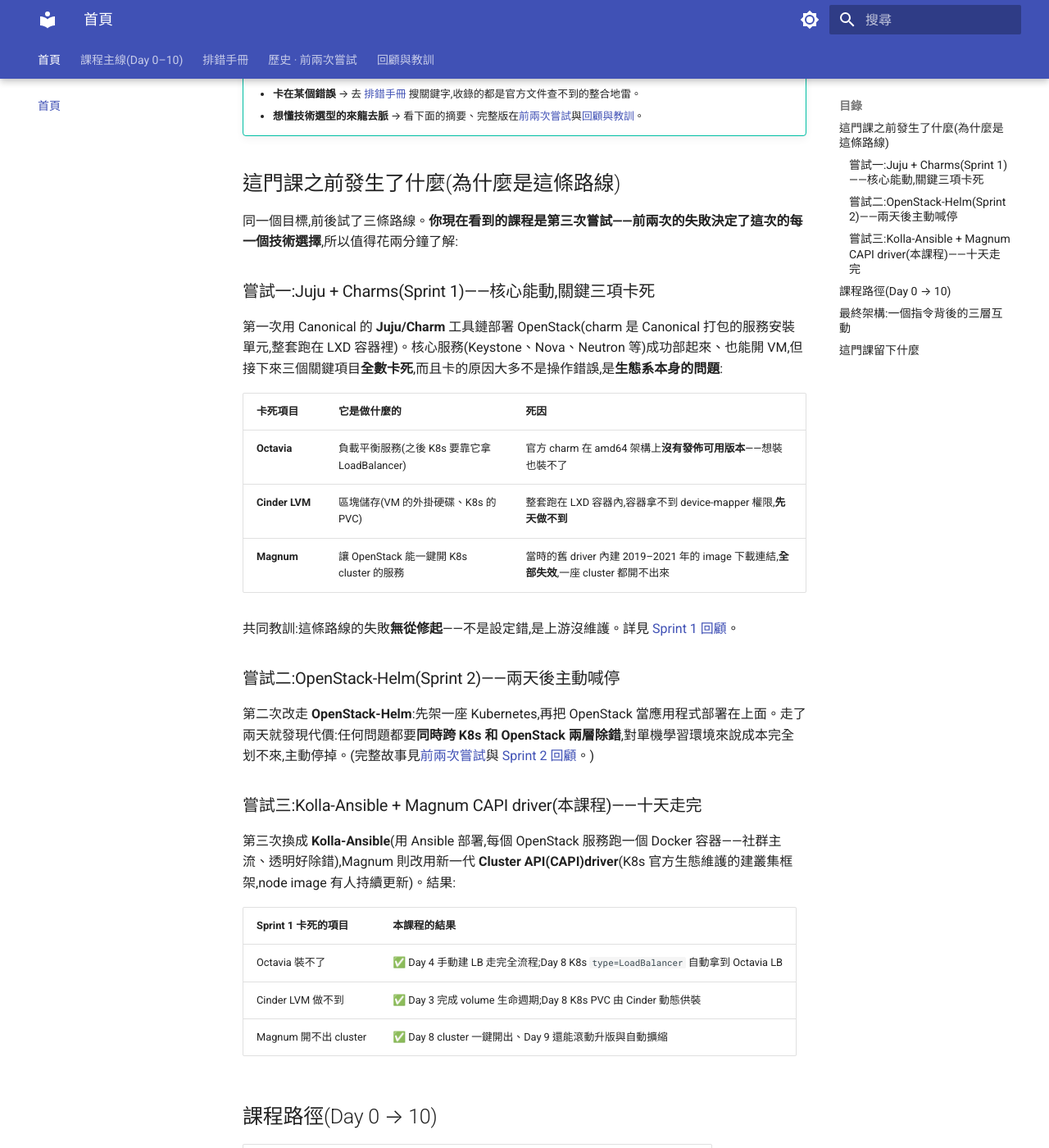
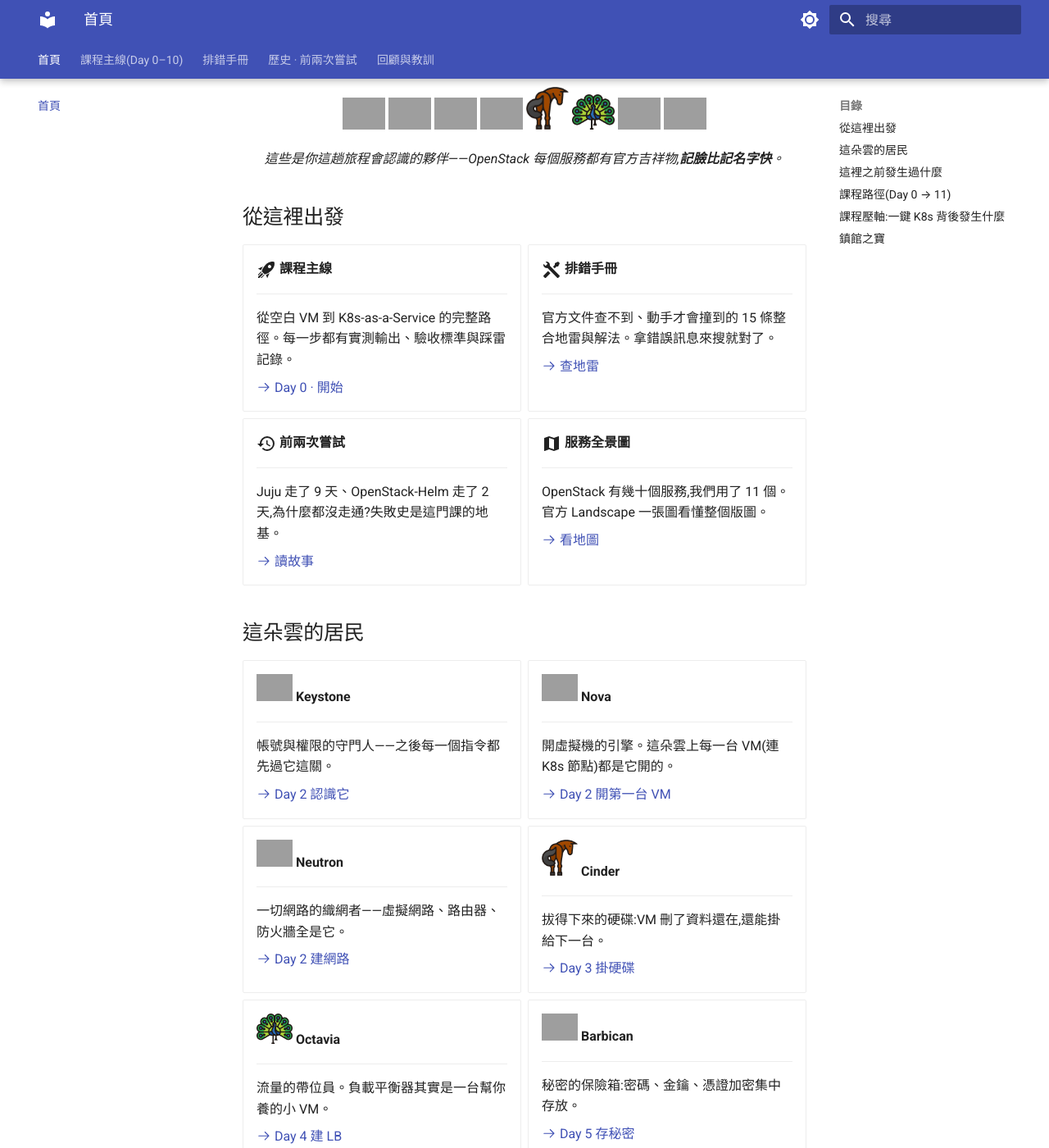
Before and after one commit to DeepWaveLab/OpenStackPracticing, an MkDocs documentation site: the page built from docs/index.md, in a window 1280 px wide and 1400 px high, scrolled down 405 px. Shown: the whole window at 82% size. Built offline with MkDocs 1.6.1 and Material for MkDocs 9.7.7, drawn with Linux system fonts in a browser that asks for light colours; some of the changed text lies outside the part shown; grey boxes are pictures that could not be loaded.

Commit message:
docs: redesign homepage with cloud-first hook, mascot parade, and service cards

````diff
--- a/docs/index.md
+++ b/docs/index.md
@@ -1,45 +1,149 @@
-# OpenStack 實作課程 —— 從一台雲端 VM 到 K8s-as-a-Service
+# 親手蓋一朵雲
 
-這是一門**十天的實作課程**:在 Azure 租一台 VM,用 **Kolla-Ansible** 把 OpenStack 私有雲從零部署起來,最後讓這朵雲能像公有雲一樣——使用者下一行指令,就自動開出一座能跑正式工作負載的 **Kubernetes cluster**(含 Load Balancer 與持久化儲存)。
+虛擬機、虛擬網路、雲端硬碟、負載平衡——公有雲的這些能力不是魔法,是一套叫 **OpenStack** 的開源軟體。AWS 那個層級的東西,**你可以自己蓋一朵**。
+
+這個網站帶你從 Azure 的一台空白 VM 開始,把一朵雲從零蓋起來。第二天,你就會對**自己的雲**下這個指令:
+
+```bash
+openstack server create --flavor m1.tiny --image cirros --network net1 vm-cirros
+```
+
+**你的雲,開出它的第一台虛擬機。**之後每一天再給它一個新能力:雲端硬碟、負載平衡、秘密保險箱、資源藍圖……直到最後一天,這朵雲甚至能像 AWS 的 EKS 一樣,[一行指令長出一整座 Kubernetes](runbook/sprint3-day8-e2e-workload-cluster.md)——那是課程壓軸,也是我們**失敗過兩次**才做到的事。
+
+<div style="text-align: center;" markdown>
+
+![Keystone](assets/mascots/keystone.png){ width="52" }
+![Glance](assets/mascots/glance.png){ width="52" }
+![Nova](assets/mascots/nova.png){ width="52" }
+![Neutron](assets/mascots/neutron.png){ width="52" }
+![Cinder](assets/mascots/cinder.png){ width="52" }
+![Octavia](assets/mascots/octavia.png){ width="52" }
+![Barbican](assets/mascots/barbican.png){ width="52" }
+![Magnum](assets/mascots/magnum.png){ width="52" }
+
+*這些是你這趟旅程會認識的夥伴——OpenStack 每個服務都有官方吉祥物,**記臉比記名字快**。*
+
+</div>
+
+## 從這裡出發
+
+<div class="grid cards" markdown>
+
+-   :material-rocket-launch:{ .lg .middle } __課程主線__
+
+    ---
+
+    從空白 VM 到 K8s-as-a-Service 的完整路徑。每一步都有實測輸出、驗收標準與踩雷記錄。
+
+    [:octicons-arrow-right-24: Day 0 · 開始](runbook/sprint3-day0-azure-vm.md)
+
+-   :material-tools:{ .lg .middle } __排錯手冊__
+
+    ---
+
+    官方文件查不到、動手才會撞到的 15 條整合地雷與解法。拿錯誤訊息來搜就對了。
+
+    [:octicons-arrow-right-24: 查地雷](solutions/README.md)
+
+-   :material-history:{ .lg .middle } __前兩次嘗試__
+
+    ---
+
+    Juju 走了 9 天、OpenStack-Helm 走了 2 天,為什麼都沒走通?失敗史是這門課的地基。
+
+    [:octicons-arrow-right-24: 讀故事](previous-attempts.md)
+
+-   :material-map:{ .lg .middle } __服務全景圖__
+
+    ---
+
+    OpenStack 有幾十個服務,我們用了 11 個。官方 Landscape 一張圖看懂整個版圖。
+
+    [:octicons-arrow-right-24: 看地圖](runbook/sprint3-day11-openstack-service-map.md)
+
+</div>
+
+## 這朵雲的居民
+
+<div class="grid cards" markdown>
+
+-   ![Keystone](assets/mascots/keystone.png){ width="44" } __Keystone__
+
+    ---
+
+    帳號與權限的守門人——之後每一個指令都先過它這關。
+
+    [:octicons-arrow-right-24: Day 2 認識它](runbook/sprint3-day2-openstack-resource-flow.md)
+
+-   ![Nova](assets/mascots/nova.png){ width="44" } __Nova__
+
+    ---
+
+    開虛擬機的引擎。這朵雲上每一台 VM(連 K8s 節點)都是它開的。
+
+    [:octicons-arrow-right-24: Day 2 開第一台 VM](runbook/sprint3-day2-openstack-resource-flow.md)
+
+-   ![Neutron](assets/mascots/neutron.png){ width="44" } __Neutron__
+
+    ---
+
+    一切網路的織網者——虛擬網路、路由器、防火牆全是它。
+
+    [:octicons-arrow-right-24: Day 2 建網路](runbook/sprint3-day2-openstack-resource-flow.md)
+
+-   ![Cinder](assets/mascots/cinder.png){ width="44" } __Cinder__
+
+    ---
+
+    拔得下來的硬碟:VM 刪了資料還在,還能掛給下一台。
+
+    [:octicons-arrow-right-24: Day 3 掛硬碟](runbook/sprint3-day3-cinder-lvm.md)
+
+-   ![Octavia](assets/mascots/octavia.png){ width="44" } __Octavia__
+
+    ---
+
+    流量的帶位員。負載平衡器其實是一台幫你養的小 VM。
+
+    [:octicons-arrow-right-24: Day 4 建 LB](runbook/sprint3-day4-octavia.md)
+
+-   ![Barbican](assets/mascots/barbican.png){ width="44" } __Barbican__
+
+    ---
+
+    秘密的保險箱:密碼、金鑰、憑證加密集中存放。
+
+    [:octicons-arrow-right-24: Day 5 存秘密](runbook/sprint3-day5-barbican-heat.md)
+
+-   ![Heat](assets/mascots/heat.png){ width="44" } __Heat__
+
+    ---
+
+    照藍圖蓋房子:一份 YAML,一個指令蓋好一組資源、一個指令全拆。
+
+    [:octicons-arrow-right-24: Day 5 寫藍圖](runbook/sprint3-day5-barbican-heat.md)
+
+-   ![Magnum](assets/mascots/magnum.png){ width="44" } __Magnum__
+
+    ---
+
+    一鍵長出 K8s——課程壓軸的那行指令,就是對它下的。
+
+    [:octicons-arrow-right-24: Day 7 接上它](runbook/sprint3-day7-magnum-capi-driver.md)
+
+</div>
+
+## 這裡之前發生過什麼
+
+- **嘗試一 · Juju + Charms**:9 天。核心能動,但三項關鍵功能被生態系卡死,放棄。
+- **嘗試二 · OpenStack-Helm**:2 天。每個問題都要跨 K8s 與 OpenStack 兩層除錯,主動喊停。
+- **嘗試三 · Kolla-Ansible + Magnum CAPI(本課程)**:走完。前兩次卡死的項目,全部完成。
+
+完整的決策與教訓 → [前兩次嘗試:走過才知道的路](previous-attempts.md)
+
+## 課程路徑(Day 0 → 11)
 
 每一天一份 runbook,固定格式:**原理 → 可照抄的步驟 → 驗收 checkpoint → 踩雷記錄**。所有指令都在真實環境跑過。
-
-!!! tip "這站怎麼用"
-    - **想照著做** → 從 [Day 0](runbook/sprint3-day0-azure-vm.md) 開始,依序走到 Day 10。
-    - **卡在某個錯誤** → 去 [排錯手冊](solutions/README.md) 搜關鍵字,收錄的都是官方文件查不到的整合地雷。
-    - **想懂技術選型的來龍去脈** → 看下面的摘要、完整版在[前兩次嘗試](previous-attempts.md)與[回顧與教訓](sprint3-reflection.md)。
-
-## 這門課之前發生了什麼(為什麼是這條路線)
-
-同一個目標,前後試了三條路線。**你現在看到的課程是第三次嘗試——前兩次的失敗決定了這次的每一個技術選擇**,所以值得花兩分鐘了解:
-
-### 嘗試一:Juju + Charms(Sprint 1)——核心能動,關鍵三項卡死
-
-第一次用 Canonical 的 **Juju/Charm** 工具鏈部署 OpenStack(charm 是 Canonical 打包的服務安裝單元,整套跑在 LXD 容器裡)。核心服務(Keystone、Nova、Neutron 等)成功部起來、也能開 VM,但接下來三個關鍵項目**全數卡死**,而且卡的原因大多不是操作錯誤,是**生態系本身的問題**:
-
-| 卡死項目 | 它是做什麼的 | 死因 |
-|---|---|---|
-| **Octavia** | 負載平衡服務(之後 K8s 要靠它拿 LoadBalancer) | 官方 charm 在 amd64 架構上**沒有發佈可用版本**——想裝也裝不了 |
-| **Cinder LVM** | 區塊儲存(VM 的外掛硬碟、K8s 的 PVC) | 整套跑在 LXD 容器內,容器拿不到 device-mapper 權限,**先天做不到** |
-| **Magnum** | 讓 OpenStack 能一鍵開 K8s cluster 的服務 | 當時的舊 driver 內建 2019–2021 年的 image 下載連結,**全部失效**,一座 cluster 都開不出來 |
-
-共同教訓:這條路線的失敗**無從修起**——不是設定錯,是上游沒維護。詳見 [Sprint 1 回顧](reflection.md)。
-
-### 嘗試二:OpenStack-Helm(Sprint 2)——兩天後主動喊停
-
-第二次改走 **OpenStack-Helm**:先架一座 Kubernetes,再把 OpenStack 當應用程式部署在上面。走了兩天就發現代價:任何問題都要**同時跨 K8s 和 OpenStack 兩層除錯**,對單機學習環境來說成本完全划不來,主動停掉。(完整故事見[前兩次嘗試](previous-attempts.md)與 [Sprint 2 回顧](sprint2-reflection.md)。)
-
-### 嘗試三:Kolla-Ansible + Magnum CAPI driver(本課程)——十天走完
-
-第三次換成 **Kolla-Ansible**(用 Ansible 部署,每個 OpenStack 服務跑一個 Docker 容器——社群主流、透明好除錯),Magnum 則改用新一代 **Cluster API(CAPI)driver**(K8s 官方生態維護的建叢集框架,node image 有人持續更新)。結果:
-
-| Sprint 1 卡死的項目 | 本課程的結果 |
-|---|---|
-| Octavia 裝不了 | ✅ Day 4 手動建 LB 走完全流程;Day 8 K8s `type=LoadBalancer` 自動拿到 Octavia LB |
-| Cinder LVM 做不到 | ✅ Day 3 完成 volume 生命週期;Day 8 K8s PVC 由 Cinder 動態供裝 |
-| Magnum 開不出 cluster | ✅ Day 8 cluster 一鍵開出、Day 9 還能滾動升版與自動擴縮 |
-
-## 課程路徑(Day 0 → 10)
 
 | Day | 主題 | 里程碑 |
 |---|---|---|
@@ -56,9 +160,7 @@
 | [10](runbook/sprint3-day10-terraform-teardown.md) | Terraform 接管 + 拆除演練 | HCL 管 network/VM/LB |
 | [11](runbook/sprint3-day11-openstack-service-map.md) | 後日談:服務全景圖 | 用過的 11 個服務盤點 + 沒用到的版圖 |
 
-## 最終架構:一個指令背後的三層互動
-
-課程終點是讓 `openstack coe cluster create` 這一行指令,自動完成下面整條鏈:
+## 課程壓軸:一鍵 K8s 背後發生什麼
 
 ```mermaid
 flowchart LR
@@ -72,11 +174,17 @@
     F --> G
 ```
 
-## 這門課留下什麼
+Day 6–8 會把這條生產線一站一站蓋出來。
 
-- **11 篇** 課程 runbook——可照抄重現整套環境的完整路徑
-- **17 篇** 排錯記錄——官方文件查不到、動手才會撞到的整合地雷與解法
-- **1 篇** [完整回顧](sprint3-reflection.md)——技術選型對照、通用教訓、產業觀察
+## 鎮館之寶
+
+![Cluster API 官方標誌](assets/logos/cluster-api.svg){ align=right width="110" }
+
+Cluster API 的官方標誌:**大龜馱小龜馱更小的龜**,殼上都是 Kubernetes 的舵輪。官方副標一句話講完整個架構哲學——
+
+> *"It's Kubernetes all the way down."*(一路往下,全是 Kubernetes)
+
+為什麼用 K8s 管 K8s?哪隻龜是哪座叢集? → [Day 6 · Cluster API 管理叢集](runbook/sprint3-day6-capi-management-cluster.md)
 
 ---
 
````
Also changed, not shown: docs/plans/2026-07-10-feat-homepage-hero-redesign-plan.md (added, +111 -0 lines).
